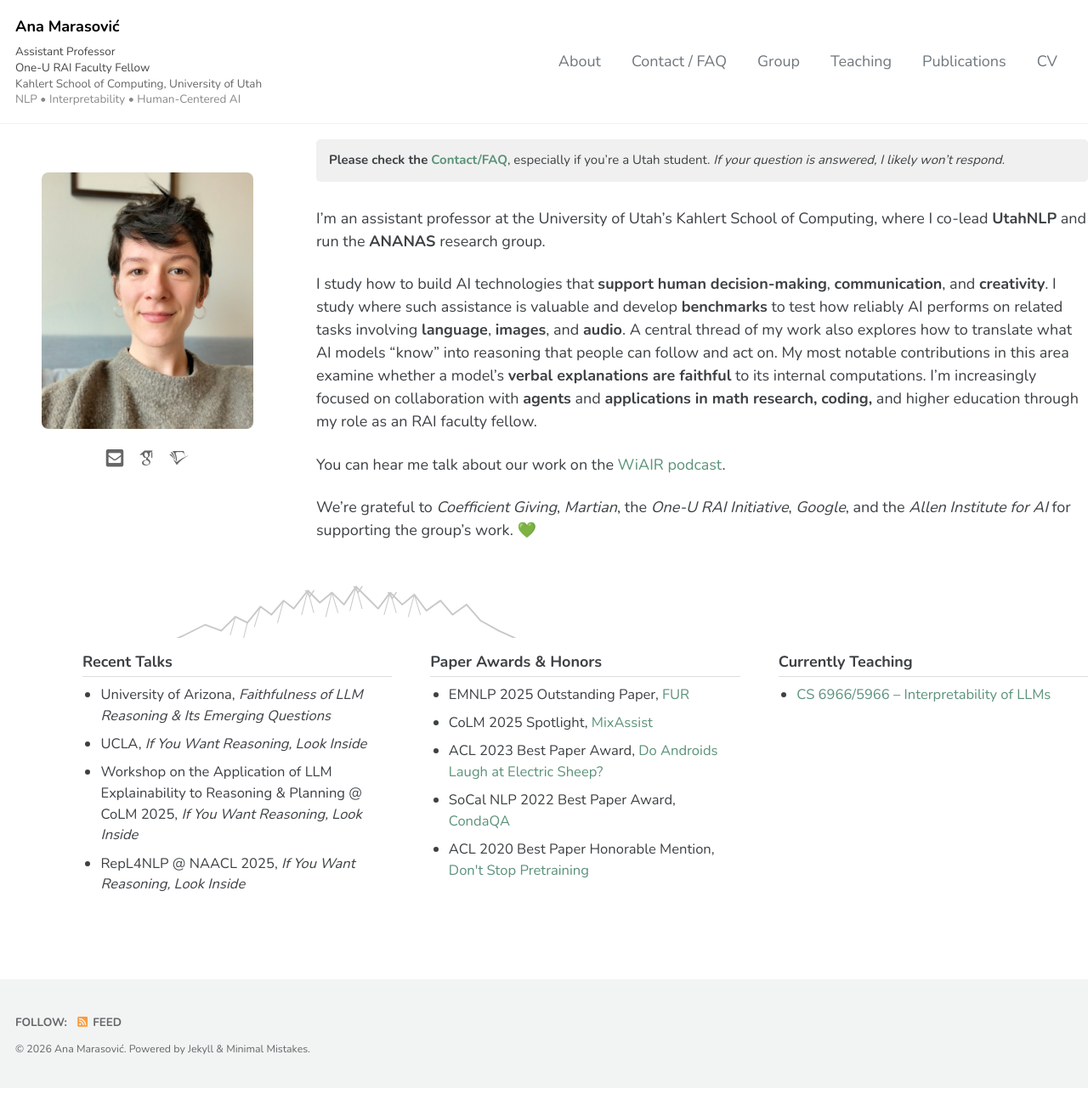
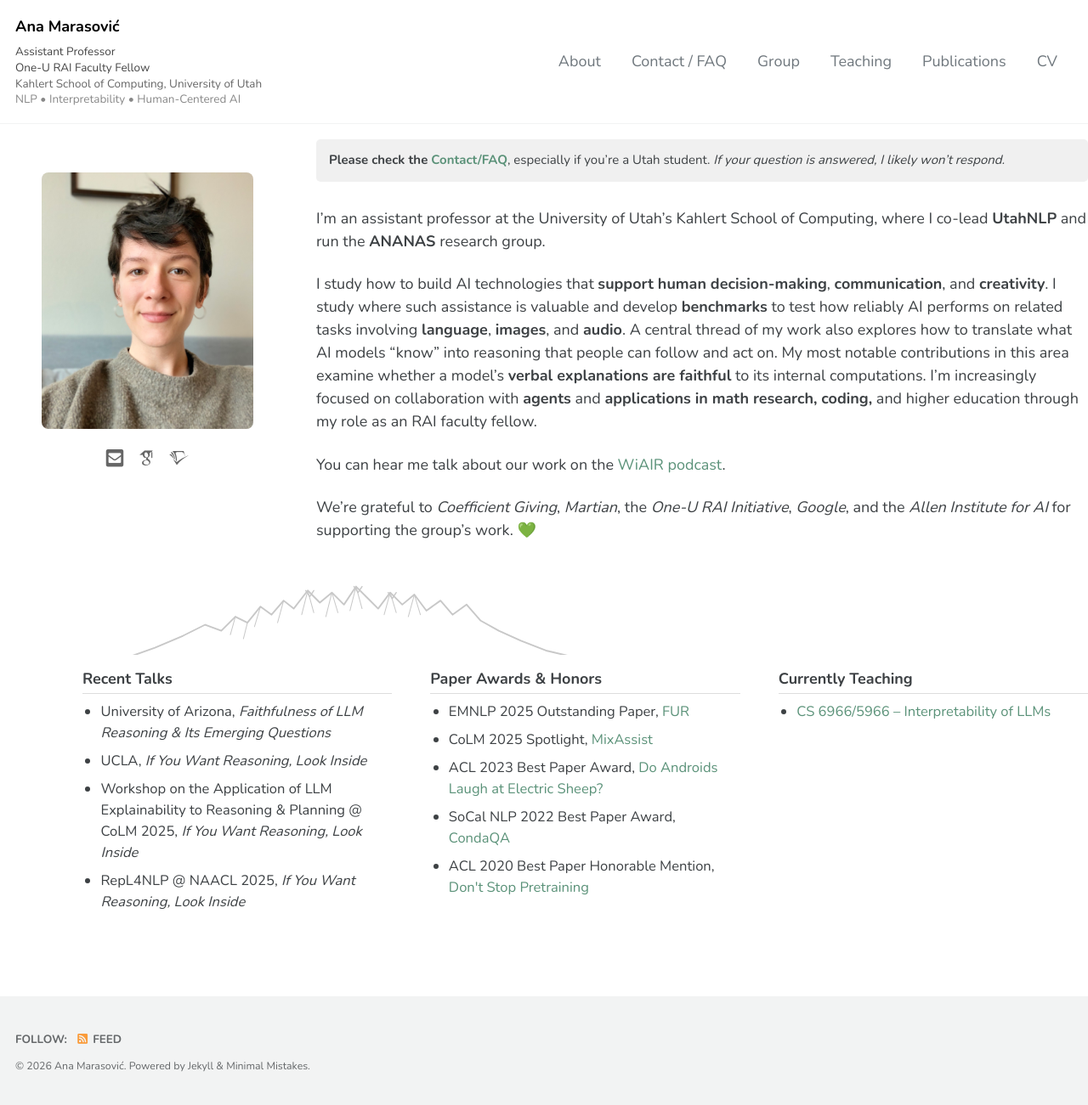
Before and after one commit to amarasovic/amarasovic.github.io, a Jekyll site: the page built from index.md, in a window 1280 px wide. Shown: the whole page at 85% size. Built offline with Jekyll 4.4.1, drawn with Linux system fonts in a browser that asks for light colours; cached includes are drawn as plain includes; some web fonts are replaced; a script that is not in the unit is left out.

Commit message:
Adjust mountain sketch height
Co-Authored-By: Claude Sonnet 4.6 <noreply@anthropic.com>

```diff
--- a/index.md
+++ b/index.md
@@ -50,7 +50,7 @@ We're grateful to *Coefficient Giving*, *Martian*, the *One-U RAI Initiative*, *
   .sidebar { position: relative; z-index: 10; }
 </style>
 
-<svg class="mountain-sketch" viewBox="0 0 1000 65" xmlns="http://www.w3.org/2000/svg" aria-label="Wasatch Range sketch">
+<svg class="mountain-sketch" viewBox="0 0 1000 82" xmlns="http://www.w3.org/2000/svg" aria-label="Wasatch Range sketch">
   <g fill="none" stroke="#c8c8c8" stroke-linecap="round" stroke-linejoin="round">
     <!-- Main ridgeline -->
     <path stroke-width="1.6"
```
